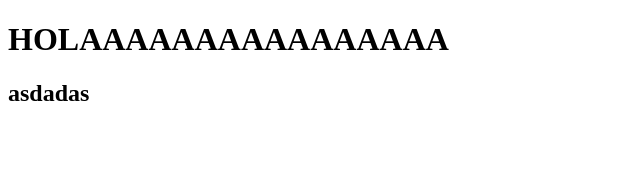
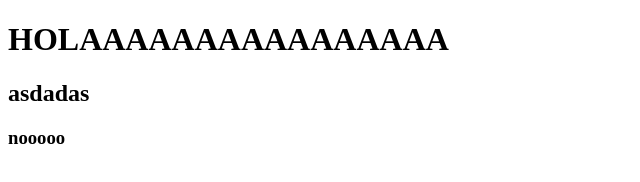
Before and after one commit to lucianoovejero/prueba-git, a plain HTML site: page index.html in a window 1280 px wide. Shown: the full height of the page, 0-640 px from the left. Drawn offline with Linux system fonts and the light colour scheme.

Commit message:
Primer paso

```diff
--- a/index.html
+++ b/index.html
@@ -9,5 +9,6 @@
 <body>
     <h1>HOLAAAAAAAAAAAAAAAA</h1>
     <h2>asdadas</h2>
+    <h3>nooooo</h3>
 </body>
 </html>
```
